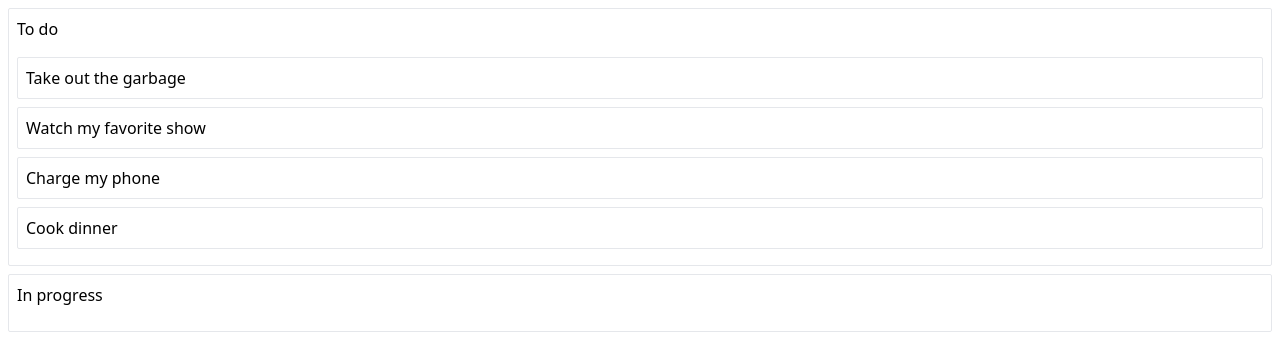
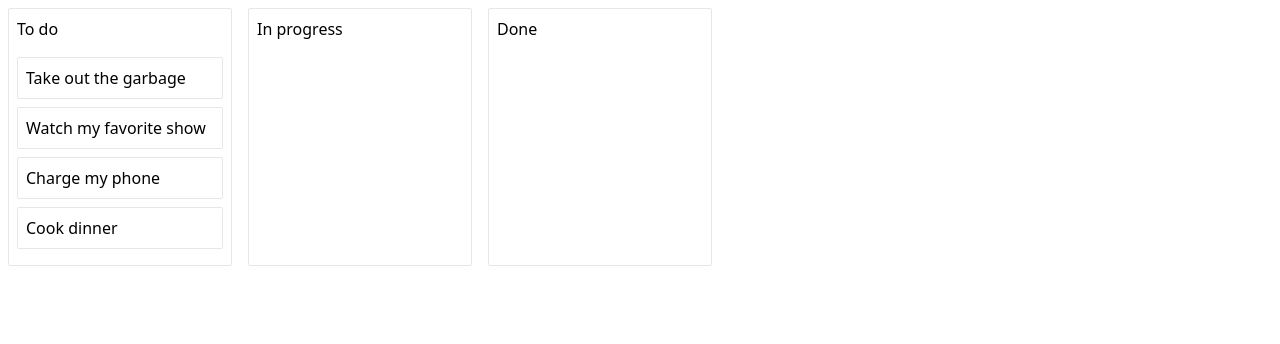
Before and after one commit to chaitanyasjoshi/react-kanban, a React (Create React App) app: page / in a window 1280 px wide. Shown: the top 344 px of the page. Built offline with nearby package versions, Linux system fonts and the light colour scheme.

Commit message:
Basic react beautiful dnd boilerplate

```diff
--- a/package.json
+++ b/package.json
@@ -8,6 +8,7 @@
     "@testing-library/react": "^11.2.6",
     "@testing-library/user-event": "^12.8.3",
     "react": "^17.0.2",
+    "react-beautiful-dnd": "^13.1.0",
     "react-dom": "^17.0.2",
     "react-scripts": "4.0.3",
     "web-vitals": "^1.1.1"
--- a/src/components/App.js
+++ /dev/null
@@ -1,18 +0,0 @@
-import { useState, useEffect } from 'react';
-
-import Column from './Column';
-
-import initialData from '../initial-data';
-
-function App() {
-  const [state, setState] = useState(initialData);
-
-  return state.columnOrder.map((columnId) => {
-    const column = state.columns[columnId];
-    const tasks = column.taskIds.map((taskId) => state.tasks[taskId]);
-
-    return <Column id={column.id} column={column} tasks={tasks} />;
-  });
-}
-
-export default App;
--- /dev/null
+++ b/src/components/App.jsx
@@ -0,0 +1,137 @@
+import { useState, PureComponent } from 'react';
+import { DragDropContext, Droppable } from 'react-beautiful-dnd';
+
+import Column from './Column';
+
+import initialData from '../initial-data';
+
+class InnerList extends PureComponent {
+  render() {
+    const { column, taskMap, index } = this.props;
+    const tasks = column.taskIds.map((taskId) => taskMap[taskId]);
+    return <Column column={column} tasks={tasks} index={index} />;
+  }
+}
+
+function App() {
+  const [state, setState] = useState(initialData);
+
+  const onDragStart = (start) => {
+    //Callback on drag start
+  };
+
+  const onDragUpdate = (update) => {
+    //Callback on drag update
+  };
+
+  const onDragEnd = (result) => {
+    const { destination, source, draggableId, type } = result;
+
+    if (!destination) {
+      return;
+    }
+
+    if (
+      destination.droppableId === source.droppableId &&
+      destination.index === source.index
+    ) {
+      return;
+    }
+
+    if (type === 'column') {
+      const newColumnOrder = Array.from(state.columnOrder);
+      newColumnOrder.splice(source.index, 1);
+      newColumnOrder.splice(destination.index, 0, draggableId);
+
+      const newState = {
+        ...state,
+        columnOrder: newColumnOrder,
+      };
+      setState(newState);
+      return;
+    }
+
+    const startColumn = state.columns[source.droppableId];
+    const endColumn = state.columns[destination.droppableId];
+
+    if (startColumn === endColumn) {
+      const newTaskIds = Array.from(startColumn.taskIds);
+      newTaskIds.splice(source.index, 1);
+      newTaskIds.splice(destination.index, 0, draggableId);
+
+      const newColumn = {
+        ...startColumn,
+        taskIds: newTaskIds,
+      };
+
+      const newState = {
+        ...state,
+        columns: {
+          ...state.columns,
+          [newColumn.id]: newColumn,
+        },
+      };
+
+      setState(newState);
+      return;
+    }
+
+    const startTaskIds = Array.from(startColumn.taskIds);
+    startTaskIds.splice(source.index, 1);
+    const newStartColumn = {
+      ...startColumn,
+      taskIds: startTaskIds,
+    };
+
+    const endTaskIds = Array.from(endColumn.taskIds);
+    endTaskIds.splice(destination.index, 0, draggableId);
+    const newEndColumn = {
+      ...endColumn,
+      taskIds: endTaskIds,
+    };
+
+    const newState = {
+      ...state,
+      columns: {
+        ...state.columns,
+        [newStartColumn.id]: newStartColumn,
+        [newEndColumn.id]: newEndColumn,
+      },
+    };
+    setState(newState);
+  };
+
+  return (
+    <DragDropContext
+      onDragStart={onDragStart}
+      onDragUpdate={onDragUpdate}
+      onDragEnd={onDragEnd}
+    >
+      <Droppable droppableId='all-columns' direction='horizontal' type='column'>
+        {(provided) => (
+          <div
+            {...provided.droppableProps}
+            ref={provided.innerRef}
+            className='flex'
+          >
+            {state.columnOrder.map((columnId, index) => {
+              const column = state.columns[columnId];
+
+              return (
+                <InnerList
+                  key={column.id}
+                  column={column}
+                  taskMap={state.tasks}
+                  index={index}
+                />
+              );
+            })}
+            {provided.placeholder}
+          </div>
+        )}
+      </Droppable>
+    </DragDropContext>
+  );
+}
+
+export default App;
--- a/src/components/Column.js
+++ /dev/null
@@ -1,14 +0,0 @@
-import Task from './Task';
-
-export default function Column(props) {
-  return (
-    <div className='m-2 border border-gray-200 rounded-sm'>
-      <h3 className='p-2'>{props.column.title}</h3>
-      <div className='p-2'>
-        {props.tasks.map((task) => (
-          <Task key={task.id} task={task} />
-        ))}
-      </div>
-    </div>
-  );
-}
--- /dev/null
+++ b/src/components/Column.jsx
@@ -0,0 +1,50 @@
+import { Droppable, Draggable } from 'react-beautiful-dnd';
+import { useState, PureComponent } from 'react';
+
+import Task from './Task';
+
+class InnerList extends PureComponent {
+  render() {
+    return this.props.tasks.map((task, index) => (
+      <Task key={task.id} task={task} index={index} />
+    ));
+  }
+}
+
+export default function Column(props) {
+  const [isDraggingOver, setIsDraggingOver] = useState(null);
+
+  return (
+    <Draggable draggableId={props.column.id} index={props.index}>
+      {(provided) => (
+        <div
+          {...provided.draggableProps}
+          ref={provided.innerRef}
+          className='m-2 border border-gray-200 rounded-sm w-56 flex flex-col bg-white'
+        >
+          <h3 {...provided.dragHandleProps} className='p-2'>
+            {props.column.title}
+          </h3>
+          <Droppable droppableId={props.column.id} type='task'>
+            {(provided, snapshot) => {
+              setIsDraggingOver(snapshot.isDraggingOver);
+              return (
+                <div
+                  ref={provided.innerRef}
+                  {...provided.droppableProps}
+                  className={`p-2 flex-grow ${
+                    isDraggingOver ? 'bg-blue-200' : 'bg-white'
+                  } transition-colors`}
+                  style={{ minHeight: '100px' }} //Make sure we have droppable area even when all the lists are empty
+                >
+                  <InnerList tasks={props.tasks} />
+                  {provided.placeholder}
+                </div>
+              );
+            }}
+          </Droppable>
+        </div>
+      )}
+    </Draggable>
+  );
+}
--- a/src/components/Task.js
+++ b/src/components/Task.js
@@ -1,7 +1,26 @@
+import { Draggable } from 'react-beautiful-dnd';
+import { useState } from 'react';
+
 export default function Task(props) {
+  const [isDragging, setIsDragging] = useState(null);
+
   return (
-    <div className='border border-gray-200 p-2 mb-2 rounded-sm'>
-      {props.task.content}
-    </div>
+    <Draggable draggableId={props.task.id} index={props.index}>
+      {(provided, snapshot) => {
+        setIsDragging(snapshot.isDragging);
+        return (
+          <div
+            {...provided.draggableProps}
+            {...provided.dragHandleProps}
+            ref={provided.innerRef}
+            className={`border border-gray-200 p-2 mb-2 rounded-sm ${
+              isDragging ? 'bg-green-200' : 'bg-white'
+            }`}
+          >
+            {props.task.content}
+          </div>
+        );
+      }}
+    </Draggable>
   );
 }
--- a/src/initial-data.js
+++ b/src/initial-data.js
@@ -16,8 +16,13 @@ const initialData = {
       title: 'In progress',
       taskIds: [],
     },
+    'column-3': {
+      id: 'column-3',
+      title: 'Done',
+      taskIds: [],
+    },
   },
-  columnOrder: ['column-1', 'column-2'],
+  columnOrder: ['column-1', 'column-2', 'column-3'],
 };
 
 export default initialData;
```
Also changed, not shown: 1 other file (tests, documents, lock files or other folders).
